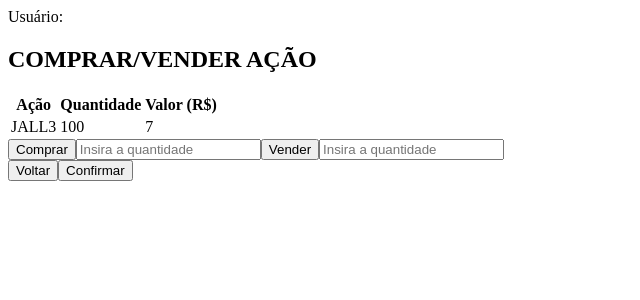
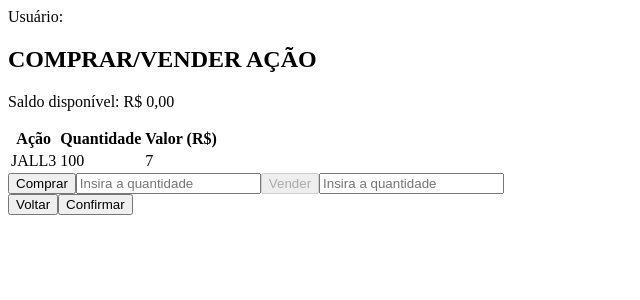
Before and after one commit to Kamila-hydalgo/desafio-tecnico-XP, a React (Create React App) app in the folder desafio-xp/: page /assets/1/1 in a window 1280 px wide. Shown: the top 300 px of the page, without its empty margins (0-640 px from the left). Built offline with nearby package versions, Linux system fonts and the light colour scheme.

Commit message:
feat: implementação de venda das ações e mudança de saldo em conta no caso de compra ou venda

```diff
--- a/desafio-xp/src/components/MyAssets/MyAssets.js
+++ b/desafio-xp/src/components/MyAssets/MyAssets.js
@@ -1,13 +1,41 @@
 import React from 'react';
 import { useSelector } from 'react-redux';
+import { useNavigate } from 'react-router-dom';
 
 function MyAssets() {
-  const myAssets = useSelector((state) => state.asset.myAssets);
-  console.log(myAssets);
+  const navigate = useNavigate();
+  const objAssets = useSelector((state) => state.asset);
+  const myAssets = objAssets.myAsset;
 
   return (
     <div>
-      Minhas ações
+      <h2>MINHAS AÇÕES</h2>
+      <table>
+        <thead>
+          <tr>
+            <th>Ação</th>
+            <th>Quantidade</th>
+            <th>Valor (R$)</th>
+          </tr>
+        </thead>
+        <tbody>
+          { myAssets.map((asset) => (
+            <tr key={asset.id}>
+              <td>{ asset.asset }</td>
+              <td>{ asset.quantity }</td>
+              <td>{ asset.price }</td>
+              <td>
+                <button type="button" onClick={() => navigate(`${asset.asset}/${asset.id}`)}>
+                  C
+                </button>
+                <button type="button" onClick={() => navigate(`${asset.asset}/${asset.id}`)}>
+                  V
+                </button>
+              </td>
+            </tr>
+          ))}
+        </tbody>
+      </table>
     </div>
   );
 }
--- a/desafio-xp/src/pages/Account/Account.js
+++ b/desafio-xp/src/pages/Account/Account.js
@@ -41,9 +41,8 @@ function Account() {
       <Header />
       <div>
         <div>
-          Saldo: R$: $
-          {balance}
-          ,00
+          Saldo:
+          {balance.toLocaleString('pt-br', { style: 'currency', currency: 'BRL' })}
         </div>
         <button type="button" name="depositBtn" onClick={handleSelect}>
           Depósito
--- a/desafio-xp/src/pages/TradeAsset/TradeAsset.js
+++ b/desafio-xp/src/pages/TradeAsset/TradeAsset.js
@@ -1,9 +1,10 @@
 import React, { useState } from 'react';
-import { useDispatch } from 'react-redux';
+import { useDispatch, useSelector } from 'react-redux';
 import { useParams, useNavigate } from 'react-router-dom';
 
 import Header from '../../components/Header/Header';
-import { buyAsset } from '../../redux/slices/asset';
+import { buyAsset, sellAsset } from '../../redux/slices/asset';
+import { addMoney, withdrawMoney } from '../../redux/slices/user';
 import assets from '../../utils/assets.json';
 
 function TradeAsset() {
@@ -11,14 +12,19 @@ function TradeAsset() {
   const dispatch = useDispatch();
   const navigate = useNavigate();
 
-  // const myAssets = useSelector((state) => state.asset.myAssets);
+  const objAssets = useSelector((state) => state.asset);
+  const balance = useSelector((state) => state.user.balance);
+  const myAssets = objAssets.myAsset;
+
   const [buyQuantity, setBuyQuantity] = useState();
   const [sellQuantity, setSellQuantity] = useState();
   const inputBuyValue = Number(buyQuantity) || 0;
-  // const inputSellValue = Number(sellQuantity || 0);
+  const inputSellValue = Number(sellQuantity || 0);
 
   const assetSelected = assets.filter((asset) => asset.id === +id);
   const selected = assetSelected[0];
+
+  const hasAsset = myAssets.some((asset) => id.includes(asset.id));
 
   const selectBuyBtn = () => {
     const stock = {
@@ -28,17 +34,32 @@ function TradeAsset() {
       price: selected.price,
     };
 
-    return dispatch(buyAsset(stock));
+    dispatch(buyAsset(stock));
+    dispatch(withdrawMoney(stock.price * stock.quantity));
   };
 
   const selectSellBtn = () => {
+    const stock = {
+      id: selected.id,
+      asset: selected.asset,
+      quantity: inputSellValue,
+      price: selected.price,
+    };
 
+    dispatch(sellAsset(stock));
+    dispatch(addMoney(stock.price * stock.quantity));
   };
 
   return (
     <div>
       <Header />
       <h2>COMPRAR/VENDER AÇÃO</h2>
+      <p>
+        {' '}
+        Saldo disponível:
+        {' '}
+        {balance.toLocaleString('pt-br', { style: 'currency', currency: 'BRL' })}
+      </p>
       <table>
         <thead>
           <tr>
@@ -70,9 +91,17 @@ function TradeAsset() {
           />
         </label>
         <label htmlFor="sellAsset">
-          <button type="button" name="sellAssetBtn" id="sellAsset" onClick={selectSellBtn}>
-            Vender
-          </button>
+          { hasAsset
+            ? (
+              <button type="button" name="sellAssetBtn" id="sellAsset" onClick={selectSellBtn}>
+                Vender
+              </button>
+            )
+            : (
+              <button type="button" name="sellAssetBtn" id="sellAsset" disabled>
+                Vender
+              </button>
+            )}
           <input
             placeholder="Insira a quantidade"
             type="text"
--- a/desafio-xp/src/redux/slices/asset.js
+++ b/desafio-xp/src/redux/slices/asset.js
@@ -11,9 +11,12 @@ export const assetSlice = createSlice({
     buyAsset: (state, action) => {
       state.myAsset.push(action.payload);
     },
+    sellAsset: (state, action) => {
+      state.myAsset = state.myAsset.filter((asset) => (!(asset.id === action.payload.id)));
+    },
   },
 });
 
-export const { buyAsset } = assetSlice.actions;
+export const { buyAsset, sellAsset } = assetSlice.actions;
 
 export default assetSlice.reducer;
```
